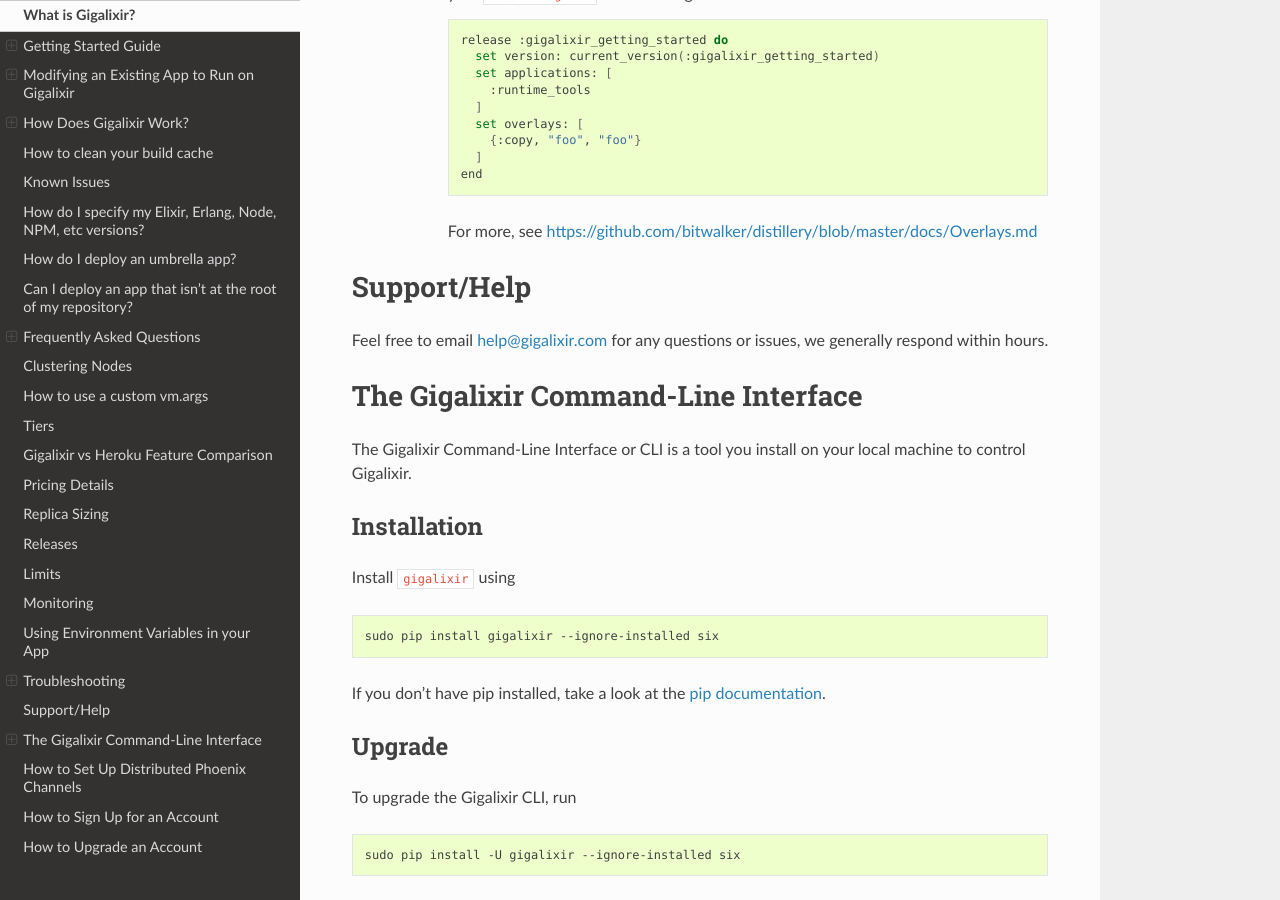
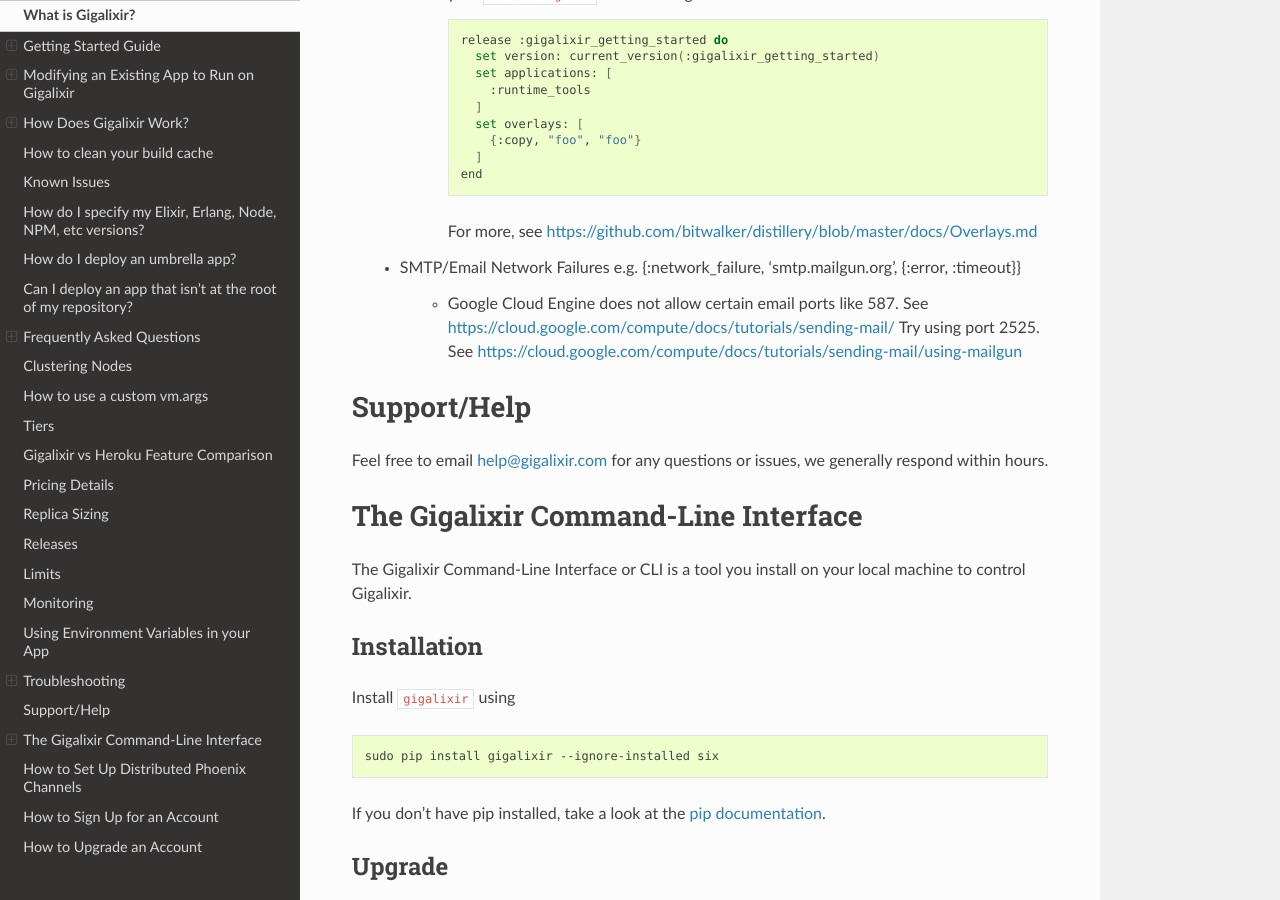
Before and after one commit to gigalixir/gigalixir-cli, a Sphinx documentation site: the page built from docs/source/main.rst, in a window 1280 px wide and 900 px high, scrolled down 24912 px. Built offline with Sphinx 7.4.7 and the Read the Docs theme 2.0.0, drawn with Linux system fonts in a browser that asks for light colours.

Commit message:
docs SMTP warning.

```diff
--- a/docs/source/main.rst
+++ b/docs/source/main.rst
@@ -962,6 +962,11 @@ Common Errors
 
           For more, see https://github.com/bitwalker/distillery/blob/master/docs/Overlays.md
 
+    - SMTP/Email Network Failures e.g. {:network_failure, 'smtp.mailgun.org', {:error, :timeout}}
+
+        - Google Cloud Engine does not allow certain email ports like 587. See https://cloud.google.com/compute/docs/tutorials/sending-mail/
+          Try using port 2525. See https://cloud.google.com/compute/docs/tutorials/sending-mail/using-mailgun
+
 .. _`contact us for help`:
 .. _`contact us`:
 .. _`help`:
```
